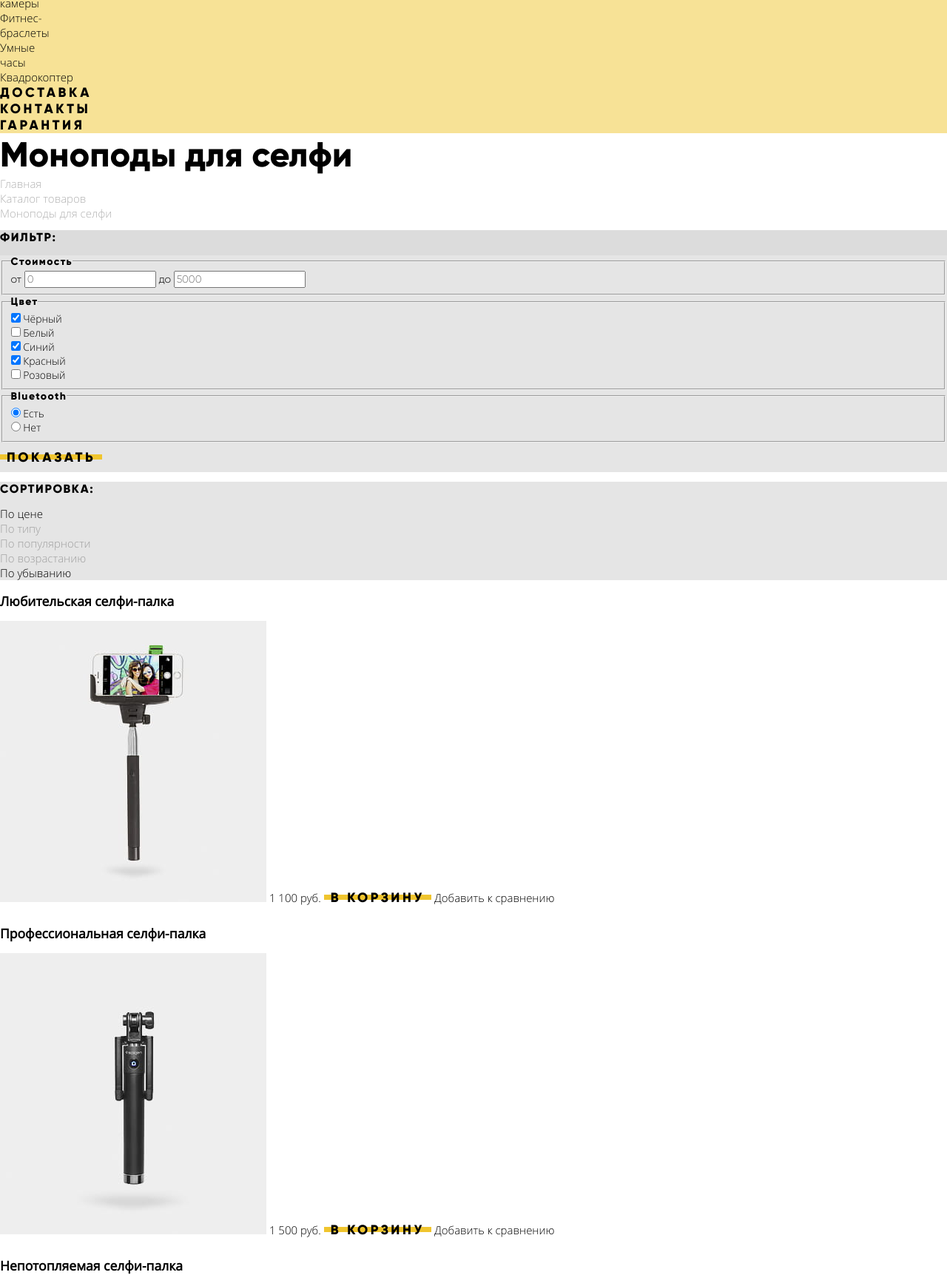
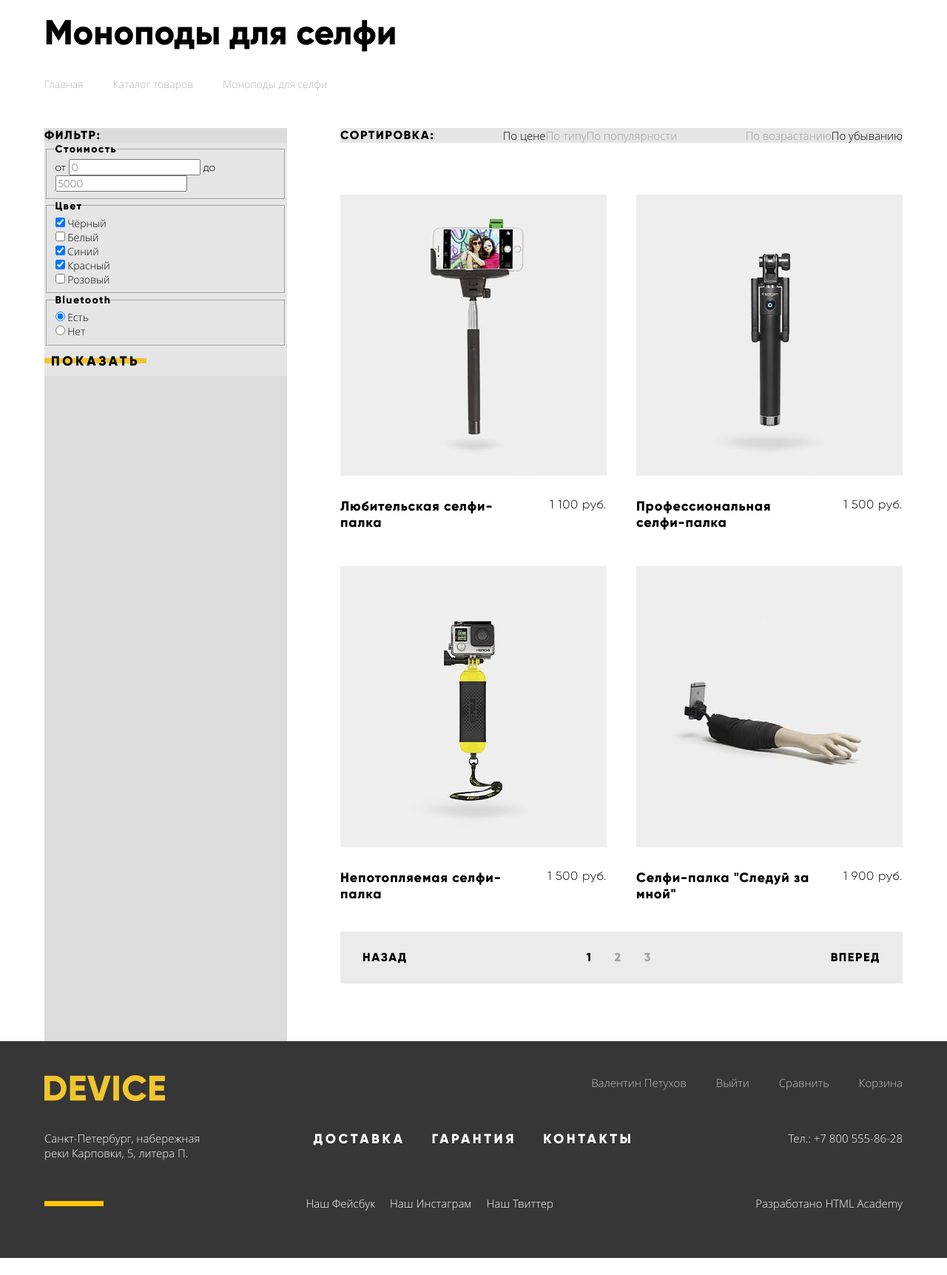
Before and after one commit to dmitry-buyan/268075-device-31, a plain HTML site: page catalog.html in a window 1280 px wide. Shown: the part 331-2054 px from the top of the page at 74% size. After the commit the page ends 2031 px from the top, so only its background shows below. Drawn offline with Linux system fonts and the light colour scheme.

Commit message:
сетка на гридах для внутренней страницы

```diff
--- a/catalog.html
+++ b/catalog.html
@@ -1,5 +1,5 @@
 <!DOCTYPE html>
-<html class="pg-inner" lang="ru">
+<html class="page" lang="ru">
   <head>
     <meta charset="utf-8">
     <meta name="viewport" content="width=device-width, initial-scale=1">
@@ -12,24 +12,28 @@
     <link rel="stylesheet" href="css/style.css">
   </head>
   <body class="inner">
-    <header class="header">
-      <a class="header__logo logo logo--header" href="index.html">
+    <header class="inner__header header container">
+      <div class="header__top">
+        <a class="header__logo logo" href="index.html">
           <img class="logo__img" src="img/logo-header.svg" width="163" height="35" alt="Логотип магазина Девайс">
         </a>
         <form class="header__search-form search-form" method="post" action="https://echo.htmlacademy.ru">
           <input class="search-form__input" type="search" placeholder="Поиск по сайту">
           <button class="search-form__button" type="submit">Найти</button>
         </form>
-      <div class="header__auth auth">
-        <a class="auth__link auth__link--header" href="#">Валентин Петухов</a>
-        <a class="auth__link auth__link--header auth__link--loggedin" href="#">Выйти</a>
+        <div class="header__user user-block">
+          <div class="auth">
+            <a class="user-block__link auth__link" href="#">Валентин Петухов</a>
+            <a class="user-block__link auth__link auth__link--loggedin" href="#">Выйти</a>
           </div>
           <ul class="header__cart cart list-reset">
-        <li><a class="cart__link" href="#">Сравнить</a></li>
-        <li><a class="cart__link" href="#">Корзина</a></li>
+            <li><a class="user-block__link" href="#">Сравнить</a></li>
+            <li><a class="user-block__link" href="#">Корзина</a></li>
           </ul>
+        </div>
+      </div>
       <nav class="header__nav nav">
-        <ul class="nav__list list-reset">
+        <ul class="nav__list nav__list--first list-reset">
           <li class="nav__item">
             <a class="nav__link nav__link--header" href="#">Каталог товаров</a>
             <ul class="nav__dropdown dropdown list-reset">
@@ -41,20 +45,26 @@
               <li class="dropdown__item"><a class="dropdown__link" href="#">Квадрокоптер</a></li>
             </ul>
           </li>
+        </ul>
+        <ul class="nav__list nav__list--second list-reset">
           <li class="nav__item"><a class="nav__link nav__link--header" href="#">Доставка</a></li>
+          <li class="nav__item"><a class="nav__link nav__link--header" href="#">Гарантия</a></li>
           <li class="nav__item"><a class="nav__link nav__link--header" href="#">Контакты</a></li>
-          <li class="nav__item"><a class="nav__link nav__link--header" href="#">Гарантия</a></li>
         </ul>
       </nav>
     </header>
 
     <main class="catalog">
+      <div class="container">
+        <div class="catalog__grid-header">
           <h1 class="catalog__title title">Моноподы для селфи</h1>
           <ul class="catalog__breadcrumbs breadcrumbs list-reset">
             <li class="breadcrumbs__item"><a class="breadcrumbs__link" href="index.html">Главная</a></li>
             <li class="breadcrumbs__item"><a class="breadcrumbs__link" href="catalog.html">Каталог товаров</a></li>
             <li class="breadcrumbs__item"><a class="breadcrumbs__link breadcrumbs__link--current">Моноподы для селфи</a></li>
           </ul>
+        </div>
+        <div class="catalog__grid-content">
           <section class="catalog__filter filter">
             <h2 class="filter__title">Фильтр:</h2>
             <form class="filter__form form-filter" method="get" action="https://echo.htmlacademy.ru">
@@ -107,7 +117,8 @@
               <button class="form-filter__button button" type="submit">Показать</button>
             </form>
           </section>
-      <section class="sorting">
+          <section class="catalog__products products">
+            <div class="catalog__sorting sorting">
               <h2 class="sorting__title">Сортировка:</h2>
               <ul class="sorting__list list-reset">
                 <li class="sorting__item"><a class="sorting__link sorting__link--current" href="#">По цене</a></li>
@@ -118,48 +129,62 @@
                 <li class="sorting__item"><a class="sorting__link" href="#">По возрастанию</a></li>
                 <li class="sorting__item"><a class="sorting__link sorting__link--current" href="#">По убыванию</a></li>
               </ul>
-      </section>
-      <section class="catalog__products products">
+            </div>
             <h2 class="visually-hidden">Список моноподов для селфи</h2>
-        <ul class="products__list grid list-reset">
-          <li class="products__item grid__item">
+            <ul class="products__grid list-reset">
+              <li class="products__grid-item">
                 <div class="product">
-              <h3 class="product__title">Любительская селфи-палка</h3>
+                  <h3 class="product__title"><a href="#">Любительская селфи-палка</a></h3>
+                  <div class="product__img-container">
                     <img class="product__img" src="img/catalog/item-1.jpg" width="360" height="380" alt="Любительская селфи-палка">
+                  </div>
                   <span class="product__price">1 100 руб.</span>
+                  <div class="product__links-wrap">
                     <a class="button" href="#">В корзину</a>
                     <a class="product__compare" href="#">Добавить к сравнению</a>
                   </div>
+                </div>
               </li>
-          <li class="products__item grid__item">
+              <li class="products__grid-item">
                 <div class="product">
-              <h3 class="product__title">Профессиональная селфи-палка</h3>
+                  <h3 class="product__title"><a href="#">Профессиональная селфи-палка</a></h3>
+                  <div class="product__img-container">
                     <img class="product__img" src="img/catalog/item-2.jpg" width="360" height="380" alt="Профессиональная селфи-палка">
+                  </div>
                     <span class="product__price">1 500 руб.</span>
+                  <div class="product__links-wrap">
                     <a class="button" href="#">В корзину</a>
                     <a class="product__compare" href="#">Добавить к сравнению</a>
                   </div>
+                </div>
               </li>
-          <li class="products__item grid__item">
+              <li class="products__grid-item">
                 <div class="product">
-              <h3 class="product__title">Непотопляемая селфи-палка</h3>
+                  <h3 class="product__title"><a href="#">Непотопляемая селфи-палка</a></h3>
+                  <div class="product__img-container">
                     <img class="product__img" src="img/catalog/item-3.jpg" width="360" height="380" alt="Непотопляемая селфи-палка">
+                  </div>
                     <span class="product__price">1 500 руб.</span>
+                  <div class="product__links-wrap">
                     <a class="button" href="#">В корзину</a>
                     <a class="product__compare" href="#">Добавить к сравнению</a>
                   </div>
+                </div>
               </li>
-          <li class="products__item products__item--new grid__item">
+              <li class="products__grid-item products__grid-item--new">
                 <div class="product">
-              <h3 class="product__title">Селфи-палка "Следуй за мной"</h3>
+                  <h3 class="product__title"><a href="#">Селфи-палка "Следуй за мной"</a></h3>
+                  <div class="product__img-container">
                     <img class="product__img" src="img/catalog/item-4.jpg" width="360" height="380" alt="Селфи-палка 'Следуй за мной'">
+                  </div>
                   <span class="product__price">1 900 руб.</span>
+                  <div class="product__links-wrap">
                     <a class="button" href="#">В корзину</a>
                     <a class="product__compare" href="#">Добавить к сравнению</a>
                   </div>
+                </div>
               </li>
             </ul>
-      </section>
             <div class="pagination">
               <a class="pagination__button" href="#">Назад</a>
               <ul class="pagination__list list-reset">
@@ -169,40 +194,47 @@
               </ul>
               <a class="pagination__button" href="#">Вперед</a>
             </div>
+          </section>
+        </div>
+      </div>
     </main>
 
-    <footer class="footer">
-      <div>
-        <a class="footer__logo logo logo--footer" href="index.html">
+    <footer class="inner__footer footer">
+      <div class="container footer__grid">
+        <div class="footer__row footer__top">
+          <a class="footer__logo logo" href="index.html">
             <img class="logo__img" src="img/logo-footer.svg" width="163" height="35" alt="Логотип магазина Девайс">
           </a>
-        <div class="footer__auth auth">
-          <a class="auth__link auth__link--footer" href="#">Валентин Петухов</a>
-          <a class="auth__link auth__link--footer" href="#">Выйти</a>
+          <div class="footer__user user-block">
+            <div class="auth">
+              <a class="user-block__link" href="#">Валентин Петухов</a>
+              <a class="user-block__link auth__link auth__link--loggedin-footer" href="#">Выйти</a>
             </div>
             <ul class="footer__cart cart list-reset">
-          <li><a class="cart__link cart__link--footer" href="#">Сравнить</a></li>
-          <li><a class="cart__link cart__link--footer" href="#">Корзина</a></li>
+              <li><a class="user-block__link" href="#">Сравнить</a></li>
+              <li><a class="user-block__link" href="#">Корзина</a></li>
             </ul>
           </div>
-      <div>
-        <p>Санкт-Петербург, набережная реки Карповки, 5, литера П.</p>
-        <a href="tel:+78005558628">Тел.: +7 800 555-86-28</a>
+        </div>
+        <div class="footer__row footer__middle">
+          <p class="footer__address">Санкт-Петербург, набережная реки Карповки, 5, литера П.</p>
+          <a class="footer__phone" href="tel:+78005558628">Тел.: +7 800 555-86-28</a>
           <ul class="footer__nav nav list-reset">
             <li class="nav__item"><a class="nav__link nav__link--footer" href="#">Доставка</a></li>
             <li class="nav__item"><a class="nav__link nav__link--footer" href="#">Гарантия</a></li>
             <li class="nav__item"><a class="nav__link nav__link--footer" href="#">Контакты</a></li>
           </ul>
         </div>
-      <section class="footer__socials socials">
+        <section class="footer__row footer__bottom socials">
           <h2 class="visually-hidden">Мы в соцсетях</h2>
           <ul class="socials__list list-reset">
-          <li class="socials__item"><a class="socials__link visually-hidden" href="">Наш Фейсбук</a></li>
-          <li class="socials__item"><a class="socials__link visually-hidden" href="">Наш Инстаграм</a></li>
-          <li class="socials__item"><a class="socials__link visually-hidden" href="">Наш Твиттер</a></li>
+            <li class="socials__item"><a class="socials__link" href="">Наш Фейсбук</a></li>
+            <li class="socials__item"><a class="socials__link" href="">Наш Инстаграм</a></li>
+            <li class="socials__item"><a class="socials__link" href="">Наш Твиттер</a></li>
           </ul>
-        <a class="footer__copyright copyright visually-hidden" href="https://htmlacademy.ru/intensive/htmlcss">Разработано HTML Academy</a>
+          <a class="footer__copyright copyright" href="https://htmlacademy.ru/intensive/htmlcss">Разработано HTML Academy</a>
         </section>
+      </div>
     </footer>
   </body>
 </html>
--- a/css/style.css
+++ b/css/style.css
@@ -66,7 +66,6 @@
 
 body {
   min-width: 1200px;
-  padding-top: 40px;
   font-style: normal;
   font-weight: 300;
   font-size: 15px;
@@ -161,11 +160,12 @@ img {
   padding: 0 20px;
 }
 
-.pg-main {
+.page {
   height: 100%;
 }
 
-.main {
+.main,
+.inner {
   display: grid;
   grid-template-rows: auto 1fr auto;
   min-height: 100%;
@@ -184,6 +184,13 @@ img {
                     HEADER
 
 ***************************************************/
+
+.main__header,
+.inner__header {
+  margin-top: 40px;
+  margin-bottom: 44px;
+}
+
 .header {
   padding: 0;
   background-color: var(--special-yellow);
@@ -222,19 +229,19 @@ img {
   grid-column: 1 / -1;
 }
 
-.page-inner .logo:hover,
-.page-inner .logo:focus {
-  opacity: 0.6;
-}
-
-.page-inner .logo:active {
-  opacity: 0.3;
-}
-
 /************ Logo ************/
 
 .logo__img {
   display: block;
+}
+
+.inner .logo:hover,
+.inner .logo:focus {
+  opacity: 0.6;
+}
+
+.inner .logo:active {
+  opacity: 0.3;
 }
 
 /************ Search Form ************/
@@ -283,6 +290,7 @@ img {
 
 .auth {
   display: flex;
+  column-gap: 40px;
 }
 
 .header__user .user-block__link:hover,
@@ -629,7 +637,7 @@ img {
   color: var(--basic-white);
 }
 
-/************ Footer Navigation ************/
+/************ Socials ************/
 
 .socials__list {
   display: flex;
@@ -642,11 +650,34 @@ img {
 
 ***************************************************/
 
+.catalog__grid-header {
+  margin-bottom: 50px;
+}
 
+.catalog__grid-content {
+  display: grid;
+  grid-template-columns: 328px 760px;
+  justify-content: space-between;
+}
+
+.catalog__products {
+  padding-bottom: 78px;
+}
+
+.catalog__title {
+  margin-bottom: 30px;
+}
 
 /************ Breadcrumbs ************/
 
+.breadcrumbs {
+  display: flex;
+}
+
 .breadcrumbs__link {
+  padding-right: 40px;
+  font-size: 14px;
+  line-height: 19px;
   opacity: 0.3;
 }
 
@@ -670,6 +701,7 @@ img {
 }
 
 .filter__title {
+  margin: 0;
   font-weight: 800;
   font-size: 16px;
   line-height: 20px;
@@ -701,17 +733,29 @@ img {
 
 /************ Sorting ************/
 
+.catalog__sorting {
+  display: flex;
+  justify-content: space-between;
+  align-items: center;
+  margin-bottom: 70px;
+}
+
 .sorting {
   background-color: var(--basic-grey-light);
 }
 
 .sorting__title {
+  margin: 0;
   font-weight: 800;
   font-size: 16px;
   line-height: 20px;
   font-family: "Gilroy", "Arial", "Helvetica", sans-serif;
   letter-spacing: 0.1em;
   text-transform: uppercase;
+}
+
+.sorting__list {
+  display: flex;
 }
 
 .sorting__link {
@@ -728,9 +772,27 @@ img {
   opacity: 1;
 }
 
-/************ Catalog Products ************/
+/************ Products ************/
 
-.products__title {
+.products__grid {
+  display: grid;
+  margin-bottom: 40px;
+  grid-template-columns: 1fr 1fr;
+  column-gap: 40px;
+  row-gap: 48px;
+}
+
+.product {
+  position: relative;
+  display: grid;
+  grid-template-columns: 1fr 120px;
+  grid-template-rows: 380px 1fr;
+  row-gap: 30px;
+}
+
+.product__title {
+  order: 3;
+  margin: 0;
   font-weight: 800;
   font-size: 18px;
   line-height: 22px;
@@ -738,29 +800,59 @@ img {
   letter-spacing: 0.05em;
 }
 
-.products__price {
+.product__img-container {
+  grid-column: 1 / -1;
+}
+
+.product__img {
+  width: 360px;
+  height: 380px;
+}
+
+.product__price {
+  order: 4;
   font-size: 16px;
   line-height: 18px;
   font-family: "Gilroy", "Arial", "Helvetica", sans-serif;
   letter-spacing: 0.05em;
+  text-align: right;
 }
 
-.products__compare {
+.product__links-wrap {
+  position: absolute;
+  top: 50%;
+  left: 50%;
+  display: none;
+  flex-direction: column;
+  align-items: stretch;
+  min-width: 200px;
+  transform: translate(-50%, -50%);
+  text-align: center;
+}
+
+.product:hover .product__links-wrap {
+  display: flex;
+}
+
+.product__compare {
   opacity: 0.5;
 }
 
-.products__compare:hover,
-.products__compare:focus {
+.product__compare:hover,
+.product__compare:focus {
   opacity: 1;
 }
 
-.products__compare:active {
+.product__compare:active {
   opacity: 0.1;
 }
 
 /************ Pagination ************/
 
 .pagination {
+  display: flex;
+  justify-content: space-between;
+  align-items: center;
   font-weight: 800;
   font-size: 16px;
   line-height: 20px;
@@ -770,6 +862,10 @@ img {
   background-color: var(--basic-white-smoke);
 }
 
+.pagination__button {
+  padding: 25px 30px;
+}
+
 .pagination__button:hover,
 .pagination__button:focus {
   background-color: var(--basic-gainsboro-light);
@@ -777,6 +873,12 @@ img {
 
 .pagination__button:active {
   color: rgba(0, 0, 0, 0.3);
+}
+
+.pagination__list {
+  display: flex;
+  column-gap: 30px;
+  max-width: 450px;
 }
 
 .pagination__link {
@@ -845,6 +947,10 @@ img {
   border: none;
 }
 
+.field__input--isresize {
+  resize: none;
+}
+
 .field__input:hover {
   background-color: var(--status-hover);
 }
```
Also changed, not shown: index.html (+3 -3 lines), css/normalize.css. Lines whose indentation alone changed are shown as unchanged.
